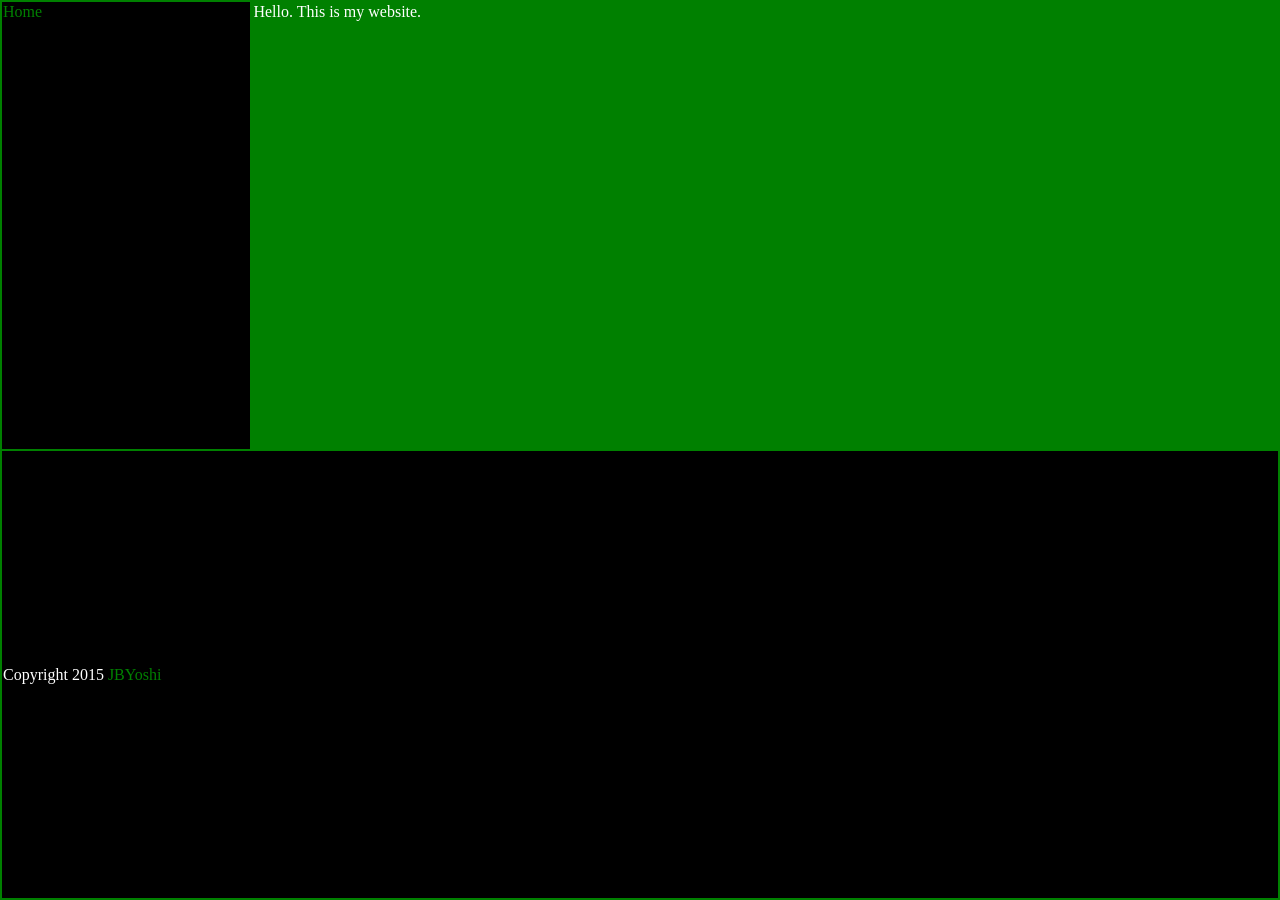
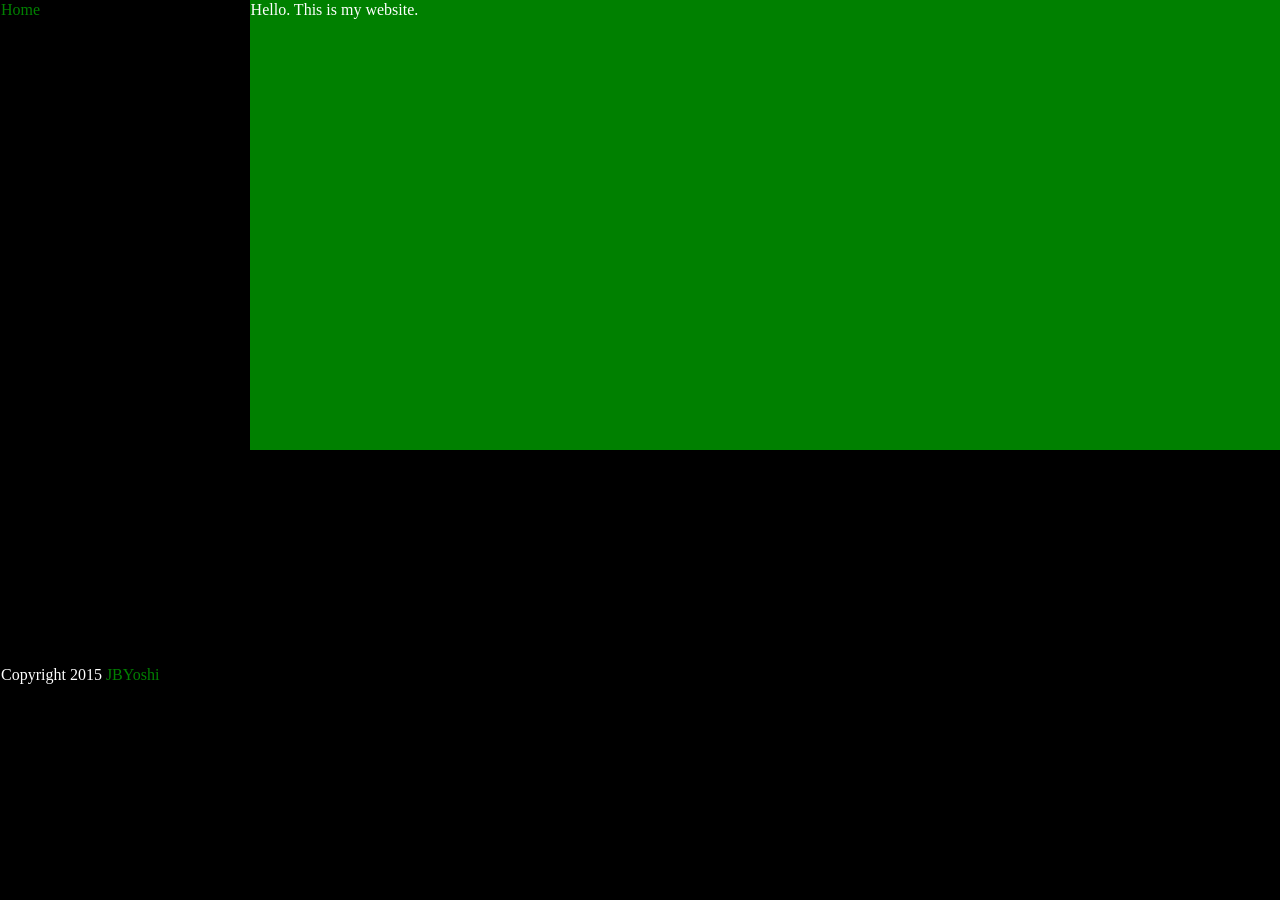
Before and after one commit to JBYoshi/jbyoshi.github.io, a Jekyll site: the page built from index.html, in a window 1280 px wide. Built offline with Jekyll 4.4.1, drawn with Linux system fonts in a browser that asks for light colours.

Commit message:
Fix borders on Firefox.

```diff
--- a/_layouts/default.html
+++ b/_layouts/default.html
@@ -5,6 +5,7 @@
         <style>
             html, body, .wrap, .wrap>tbody {width: 100%; height: 100%; margin: 0px; border: 0px; padding: 0px;}
             html {background-color: green; color: white;}
+            table.wrap {border-collapse: collapse;}
             a {color: green; text-decoration: none;}
             .secondary {background-color: black; color: white;}
             .footer {font-size: 9; align: center;}
```
